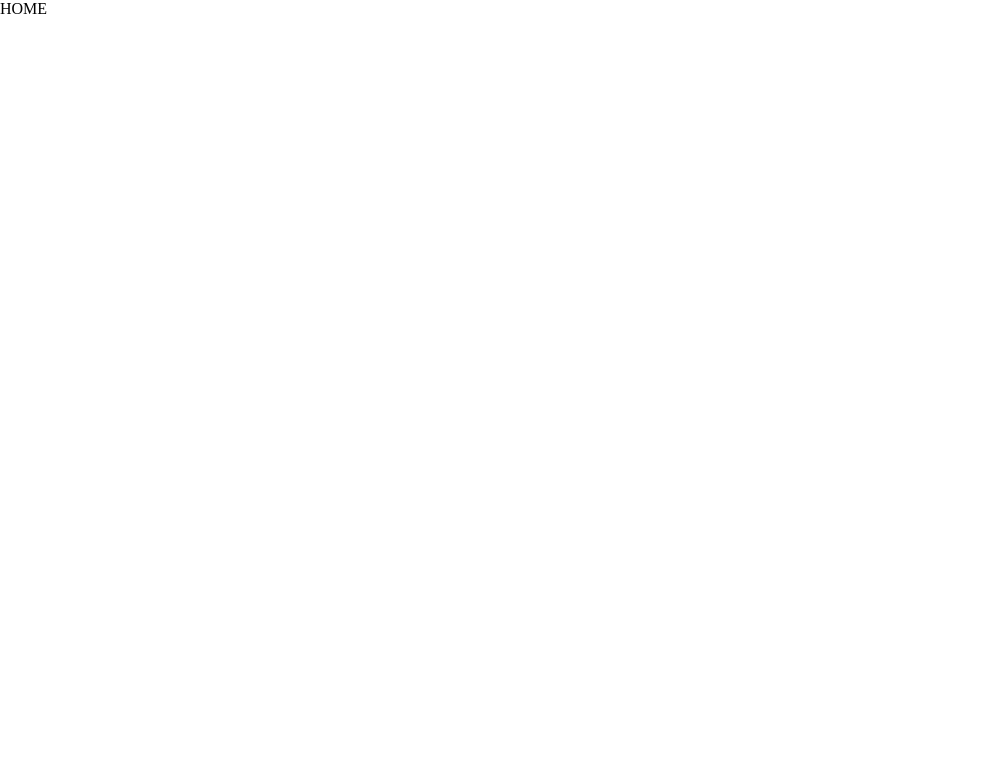
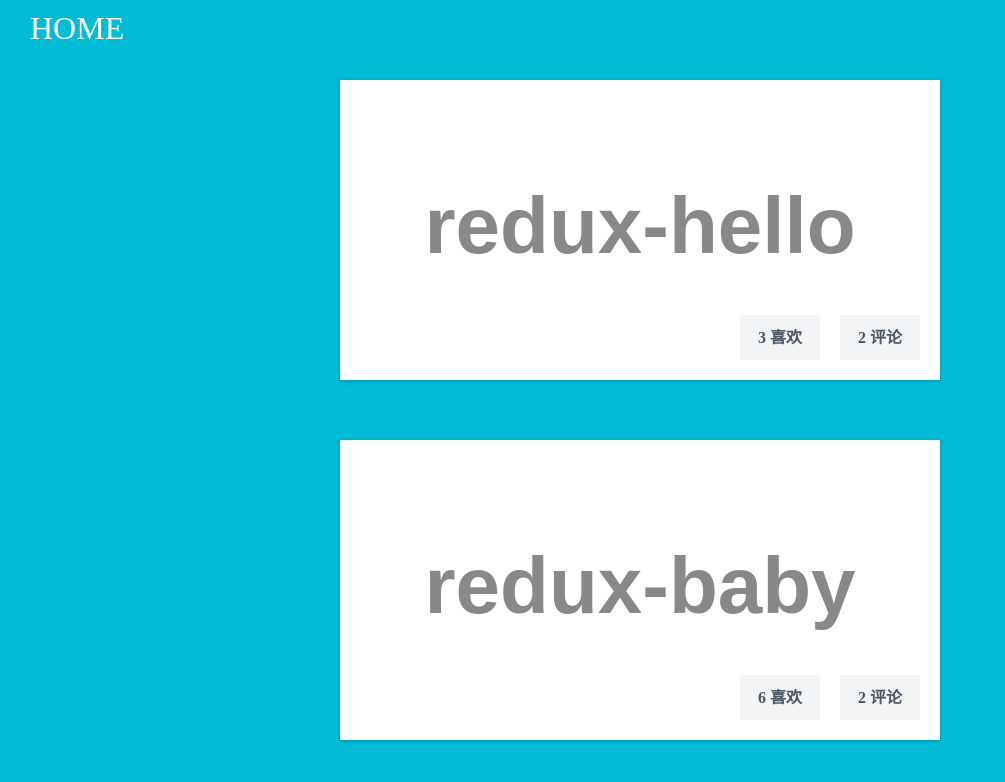
Before and after one commit to fightingljm/redux-demo, a React app: page / in a window 1280 px wide. Shown: the top 782 px of the page, without its empty margins (0-1005 px from the left). Built offline with nearby package versions, Linux system fonts and the light colour scheme.

Commit message:
add postList to HOME

```diff
--- a/src/App.js
+++ b/src/App.js
@@ -1,4 +1,5 @@
 import React from 'react';
+import {Link} from 'react-router'
 
 import { Provider } from 'react-redux';
 import store from './store';
@@ -8,6 +9,7 @@ class App extends React.Component {
     return(
       <Provider store={store}>
         <div>
+          <Link to='/' className="back-home">HOME</Link>
           {this.props.children}
         </div>
       </Provider>
--- a/src/components/Home.js
+++ b/src/components/Home.js
@@ -1,12 +1,16 @@
 import React from 'react';
 import {connect} from 'react-redux';
+import PostBody from './PostBody';
 
 class Home extends React.Component {
   render(){
-    console.log(this.props.posts);
+    // console.log(this.props.posts);
+    let postList = this.props.posts.map(item => {
+      return <PostBody key={Math.random()} id={item.id}>{item.title}</PostBody>
+    })
     return(
-      <div>
-        HOME
+      <div className="home">
+        {postList}
       </div>
     )
   }
--- a/src/components/PostBody.js
+++ b/src/components/PostBody.js
@@ -1,4 +1,6 @@
 import React from 'react';
+import {Link} from 'react-router'
+
 import {connect} from 'react-redux';
 import store from '../store'
 
@@ -10,9 +12,9 @@ class PostBody extends React.Component {
     console.log(this.props.posts[this.props.id -1 ].likes);
     return(
       <div className="post-body">
-        <div className="title">
+        <Link to={`/posts/${this.props.id}`} className="title">
           {this.props.posts[this.props.id -1 ].title}
-        </div>
+        </Link>
         <div className="love-num num" onClick={this.handleClick.bind(this)}>
           {this.props.posts[this.props.id -1 ].likes} 喜欢
         </div>
--- a/src/main.css
+++ b/src/main.css
@@ -22,6 +22,20 @@ body {
   font-size: 5em;
   font-family: arial;
   padding-top: 100px;
+  text-decoration: none;
+  display: block;
+}
+.back-home{
+  position: absolute;
+  left: 30px;
+  top: 10px;
+  font-size: 2em;
+  color: white;
+  text-decoration: none;
+}
+.home{
+  padding: 20px;
+  background-color: rgb(0, 188, 212);
 }
 .top {
   height: 400px;
```
